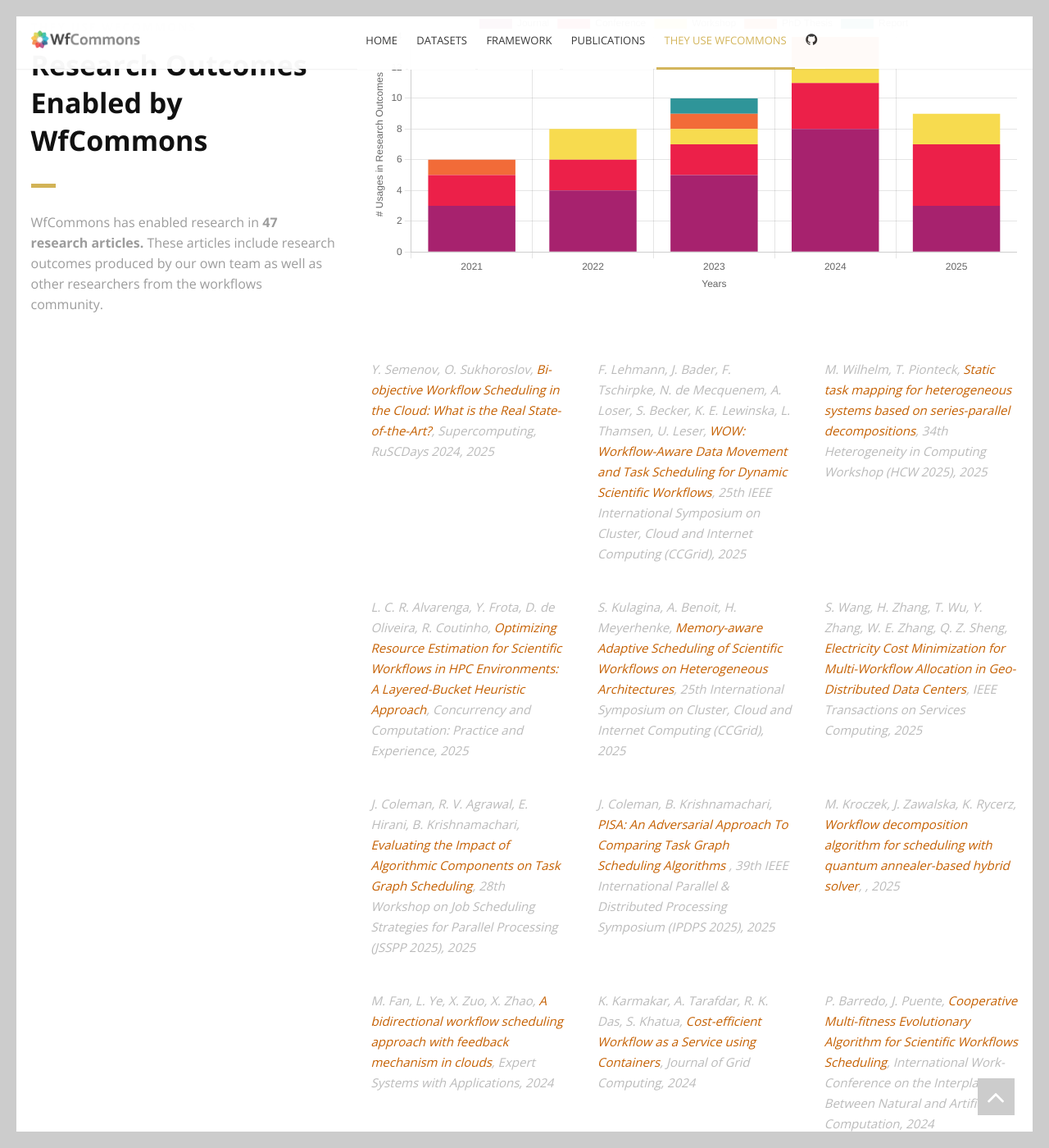
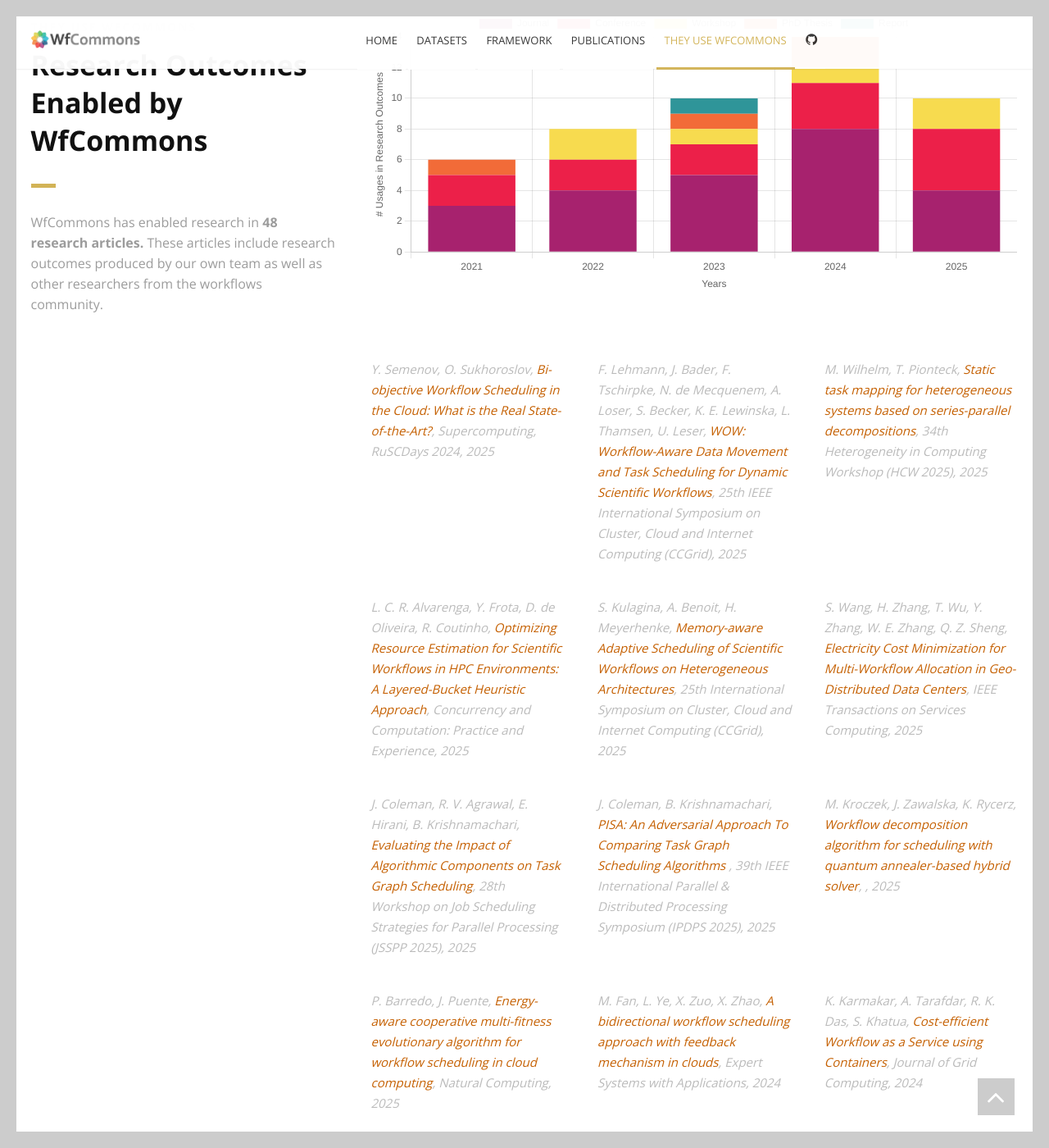
Before and after one commit to wfcommons/wfcommons.github.io, a Jekyll site: the page built from index.html, in a window 1280 px wide and 1400 px high, scrolled down 3232 px. Shown: the whole window at 82% size. Built offline with Jekyll 4.4.1, drawn with Linux system fonts in a browser that asks for light colours.

Commit message:
Update usages.yml

```diff
--- a/_data/usages.yml
+++ b/_data/usages.yml
@@ -1,3 +1,10 @@
+- title: "Energy-aware cooperative multi-fitness evolutionary algorithm for workflow scheduling in cloud computing"
+  authors: P. Barredo, J. Puente
+  type: Journal
+  book: Natural Computing
+  year: 2025
+  link: https://doi.org/10.1007/s11047-025-10023-y
+
 - title: "Workflow decomposition algorithm for scheduling with quantum annealer-based hybrid solver"
   authors: M. Kroczek, J. Zawalska, K. Rycerz
   type: Journal
```
